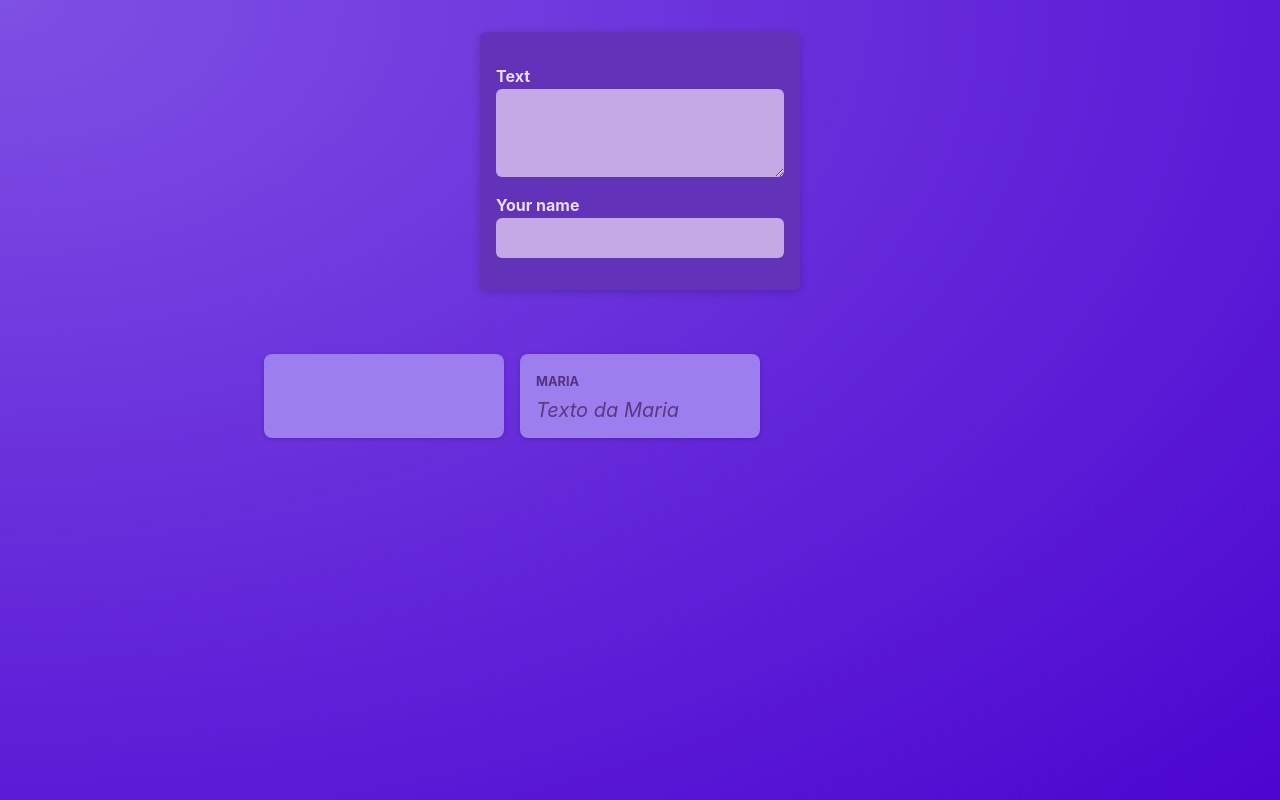
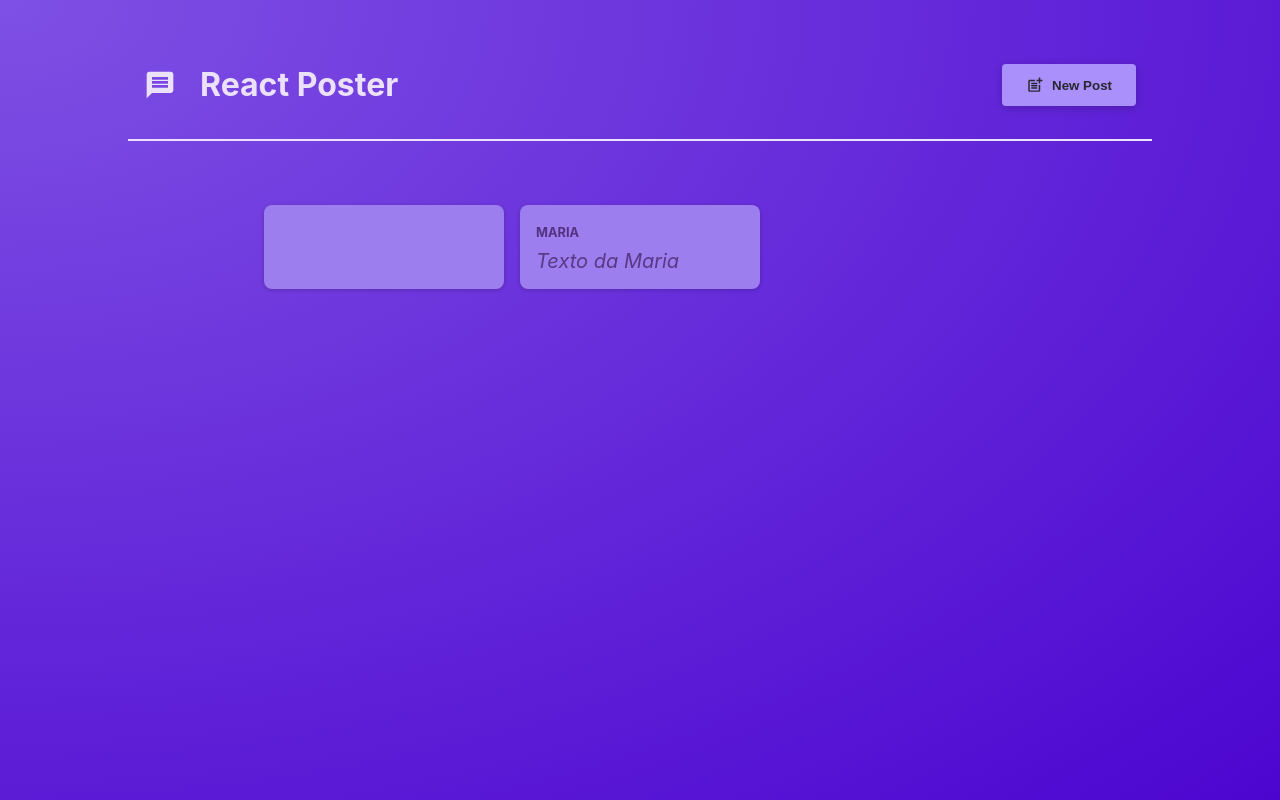
Before and after one commit to vinimari/react-posts, a React (Vite) app: page / in a window 1280 px wide. Built offline with nearby package versions, Linux system fonts and the light colour scheme.

Commit message:
feat: add header and reat-icons

```diff
--- a/package.json
+++ b/package.json
@@ -11,12 +11,14 @@
   },
   "dependencies": {
     "react": "^19.0.0",
-    "react-dom": "^19.0.0"
+    "react-dom": "^19.0.0",
+    "react-icons": "^5.5.0"
   },
   "devDependencies": {
     "@eslint/js": "^9.21.0",
     "@types/react": "^19.0.10",
     "@types/react-dom": "^19.0.4",
+    "@types/react-icons": "^2.2.7",
     "@vitejs/plugin-react": "^4.3.4",
     "eslint": "^9.21.0",
     "eslint-plugin-react-hooks": "^5.1.0",
--- /dev/null
+++ b/src/components/MainHeader.module.css
@@ -0,0 +1,36 @@
+.header {
+  /* padding: 2rem 10%; */
+  margin: 2rem 10%;
+  padding: 1rem;
+  text-align: center;
+  display: flex;
+  justify-content: space-between;
+  align-items: center;
+  border-bottom: 2px solid #ece1fa;
+}
+
+.logo {
+  font-size: 2rem;
+  display: flex;
+  gap: 1.5rem;
+  align-items: center;
+  color: #ece1fa;
+}
+
+.button {
+  display: inline-flex;
+  align-items: center;
+  gap: 0.5rem;
+  padding: 0.75rem 1.5rem;
+  background-color: #a990fb;
+  color: #2a2630;
+  border: none;
+  border-radius: 4px;
+  box-shadow: 0 2px 8px rgba(0, 0, 0, 0.2);
+  cursor: pointer;
+  font-weight: bold;
+}
+
+.button:hover {
+  background-color: #8c6cf7;
+}
--- /dev/null
+++ b/src/components/MainHeader.tsx
@@ -0,0 +1,26 @@
+import { MdPostAdd, MdMessage } from "react-icons/md";
+
+import styles from "./MainHeader.module.css";
+
+type Props = {
+  onCreatePost: any;
+};
+
+function MainHeader(Props: Readonly<Props>) {
+  return (
+    <header className={styles.header}>
+      <h1 className={styles.logo}>
+        <MdMessage />
+        React Poster
+      </h1>
+      <p>
+        <button className={styles.button} onClick={Props.onCreatePost}>
+          <MdPostAdd size={18} />
+          New Post
+        </button>
+      </p>
+    </header>
+  );
+}
+
+export default MainHeader;
--- /dev/null
+++ b/src/components/Modal.module.css
@@ -0,0 +1,18 @@
+.backdrop {
+  position: fixed;
+  top: 0;
+  left: 0;
+  width: 100%;
+  height: 100vh;
+  background-color: rgba(0, 0, 0, 0.6);
+  z-index: 1;
+}
+
+.modal {
+  border: none;
+  border-radius: 6px;
+  box-shadow: 0 2px 8px rgba(0, 0, 0, 0.2);
+  padding: 0;
+  overflow: hidden;
+  z-index: 1;
+}
--- /dev/null
+++ b/src/components/Modal.tsx
@@ -0,0 +1,19 @@
+import styles from "./Modal.module.css";
+
+type Props = {
+  children: any;
+  onModalHiding: any;
+};
+
+function Modal(props: Readonly<Props>) {
+  return (
+    <>
+      <div className={styles.backdrop} onClick={props.onModalHiding}></div>
+      <dialog open className={styles.modal}>
+        {props.children}
+      </dialog>
+    </>
+  );
+}
+
+export default Modal;
--- a/src/components/NewPost.module.css
+++ b/src/components/NewPost.module.css
@@ -2,9 +2,6 @@
   background-color: #6233b9;
   padding: 1rem;
   width: 20rem;
-  margin: 2rem auto;
-  border-radius: 6px;
-  box-shadow: 0 2px 8px rgba(0, 0, 0, 0.2);
 }
 
 .form label {
--- a/src/components/PostsList.tsx
+++ b/src/components/PostsList.tsx
@@ -2,10 +2,13 @@ import { useState } from "react";
 import NewPost from "./NewPost";
 import Post from "./Post";
 import styles from "./PostsList.module.css";
+import Modal from "./Modal";
+import MainHeader from "./MainHeader";
 
 function PostsList() {
   const [enteredBody, setEnteredBody] = useState("");
   const [enteredAuthor, setEnteredAuthor] = useState("");
+  const [modalVisible, setModalVisible] = useState(false);
 
   function changeBodyHandler(event: React.ChangeEvent<HTMLTextAreaElement>) {
     setEnteredBody(event.target.value);
@@ -15,12 +18,31 @@ function PostsList() {
     setEnteredAuthor(event.target.value);
   }
 
+  function hideModalHandler(event: any) {
+    setModalVisible(false);
+  }
+
+  function showModalHandler(event: any) {
+    setModalVisible(true);
+  }
+
+  let modalContent;
+
+  if (modalVisible) {
+    modalContent = (
+      <Modal onModalHiding={hideModalHandler}>
+        <NewPost
+          onBodyChange={changeBodyHandler}
+          onAuthorChange={changeAuthorHandler}
+        />
+      </Modal>
+    );
+  }
+
   return (
     <>
-      <NewPost
-        onBodyChange={changeBodyHandler}
-        onAuthorChange={changeAuthorHandler}
-      />
+      <MainHeader onCreatePost={showModalHandler} />
+      {modalContent}
       <ul className={styles.posts}>
         <Post author={enteredAuthor} body={enteredBody} />
         <Post author="Maria" body="Texto da Maria" />
```
Also changed, not shown: 1 other file (tests, documents, lock files or other folders).
